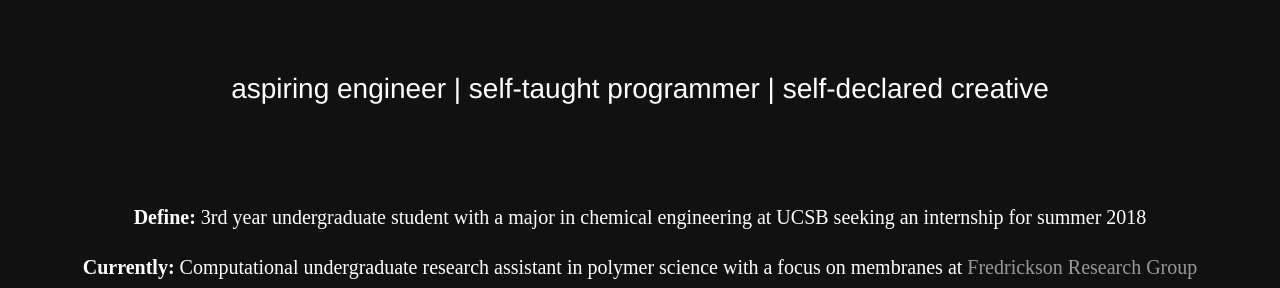
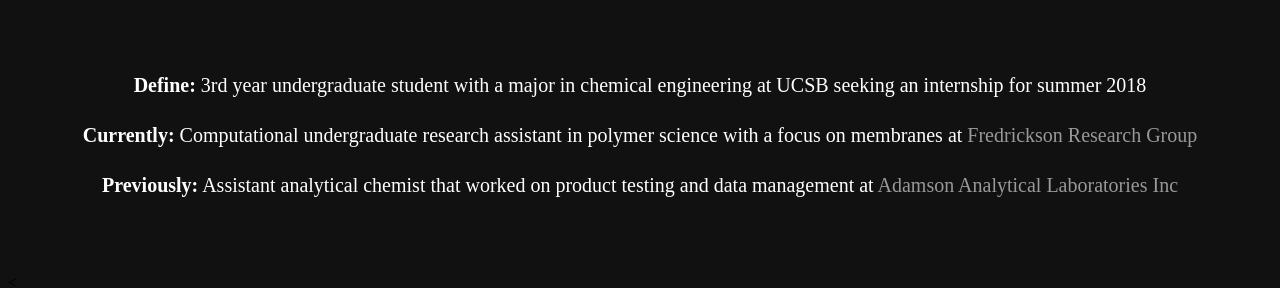
Before and after one commit to 1996leejoshua/1996leejoshua.github.io, a Jekyll site: the page built from index.html, in a window 1280 px wide and 900 px high, scrolled down 454 px, cut to the strip 187-475 px from the top of the window. Built offline with Jekyll 4.4.1, drawn with Linux system fonts in a browser that asks for light colours.

Commit message:
Update index.html

```diff
--- a/index.html
+++ b/index.html
@@ -17,7 +17,7 @@ title: Joshua Lee
 		<br><br><br><br><br><br><br><br><br><br><br>
 	</div>
 	<br><br><br>
-	<h2>aspiring engineer | self-taught programmer | self-declared creative</h2><br><br><br>
+	<!--<h2>aspiring engineer | self-taught programmer | self-declared creative</h2><br><br><br>-->
 	<p align="center"><strong>Define:</strong> 3rd year undergraduate student with a major in chemical engineering at UCSB seeking an internship for summer 2018</p>
 	<p align="center"><strong>Currently:</strong> Computational undergraduate research assistant in polymer science with a focus on membranes at <a href="http://www.mrl.ucsb.edu/~fredrickson/" target="_blank">Fredrickson Research Group</a></p>
 	<p align="center"><strong>Previously:</strong> Assistant analytical chemist that worked on product testing and data management at <a href="http://adamsonlab.com/" target="blank">Adamson Analytical Laboratories Inc</a></p>
```
